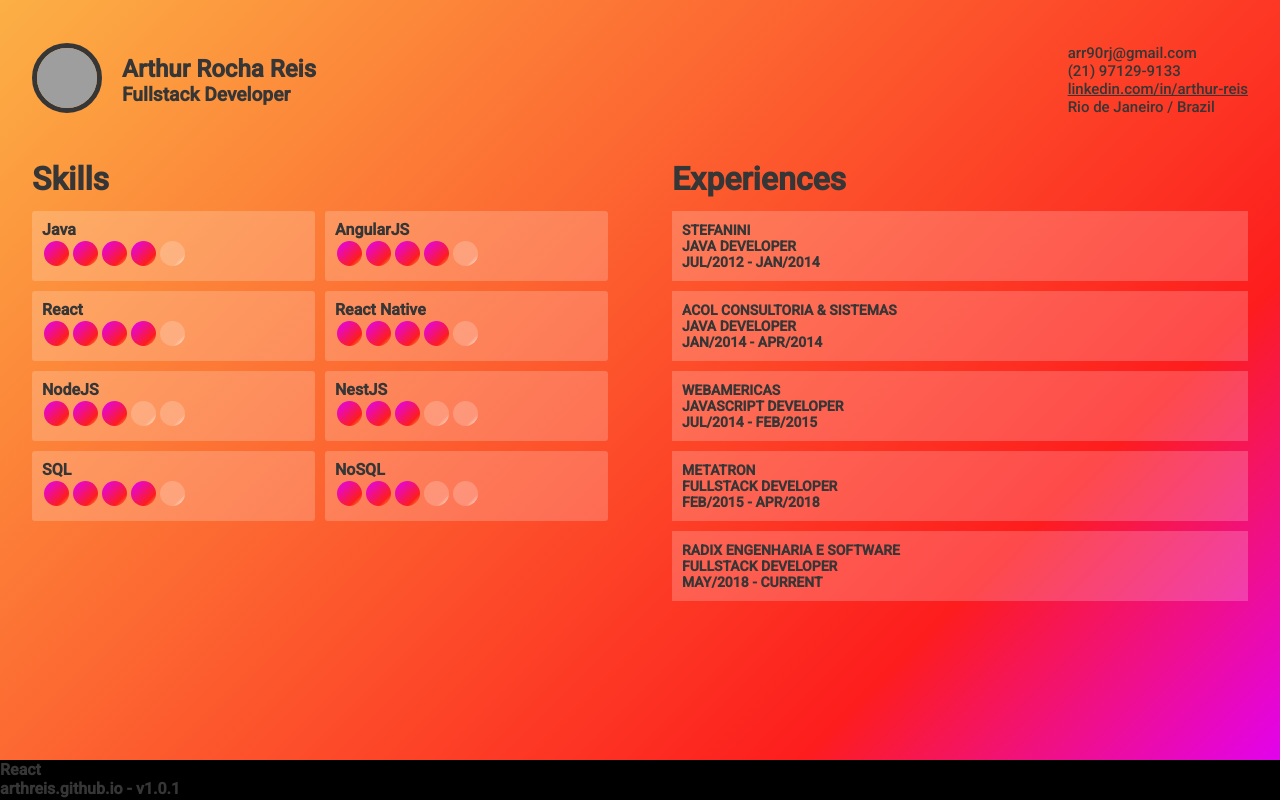
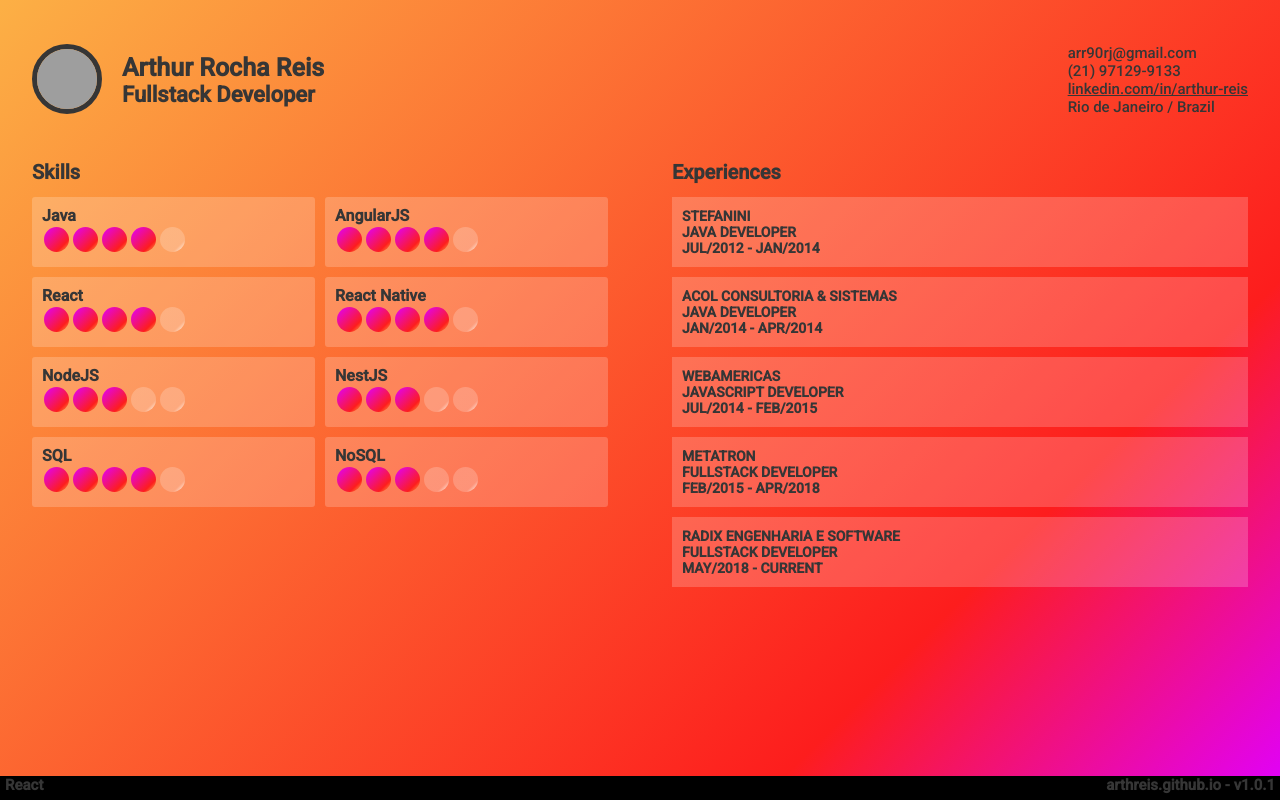
Before and after one commit to arthreis/arthreis.github.io, a React (Create React App) app: page / in a window 1280 px wide. Built offline with nearby package versions, Linux system fonts and the light colour scheme; grey boxes are pictures that could not be loaded.

Commit message:
ajuste na fonte

```diff
--- a/src/components/Footer/index.js
+++ b/src/components/Footer/index.js
@@ -5,8 +5,10 @@ import { Container } from './styles';
 const Footer = () => {
   return (
     <Container>
-      <div>React</div>
-      <div>{packageJson.name} - v{packageJson.version}</div>
+      <div style={{display: 'flex', justifyContent: 'space-between', marginLeft: 5, marginRight: 5}}>
+        <div>React</div>
+        <div>{packageJson.name} - v{packageJson.version}</div>
+      </div>
     </Container>
   )
 };
--- a/src/components/Footer/styles.js
+++ b/src/components/Footer/styles.js
@@ -4,4 +4,5 @@ export const Container = styled.div`
   background: #000;
   color: #112233;
   grid-area: f;
+  font-size: 1.5rem;
 `;
--- a/src/components/Header/components/contact.js
+++ b/src/components/Header/components/contact.js
@@ -19,7 +19,7 @@ export default Contact;
 
 const style = {
   fontWeight: '500',
-  fontSize: '15px',
+  fontSize: '1.5rem',
   display: 'flex',
   alignItems: 'center',
   justifyContent: 'flex-end',
--- a/src/components/Header/components/mainInfo.js
+++ b/src/components/Header/components/mainInfo.js
@@ -36,9 +36,9 @@ export default MainInfo;
 
 const nameStyle = {
   fontWeight: '700',
-  fontSize: '1.5rem'
+  fontSize: '2.5rem'
 };
 const functionStyle = {
   fontWeight: '700',
-  fontSize: '1.2rem'
+  fontSize: '2.2rem'
 };
--- a/src/components/cardExperience/styles.js
+++ b/src/components/cardExperience/styles.js
@@ -6,7 +6,7 @@ const Experience = styled.div`
 
   border: 0;
   color: #FFF;
-  font-size: 14px;
+  font-size: 1.4rem;
   text-transform: uppercase;
   font-weight: 700;
   cursor: default;
--- a/src/components/cardSkill/styles.js
+++ b/src/components/cardSkill/styles.js
@@ -6,7 +6,7 @@ export const Skill = styled.div`
   background-color: rgba(255, 255, 255, 0.2);
   border: 0;
   color: #FFF;
-  font-size: 16px;
+  font-size: 1.6rem;
   font-weight: 700;
   cursor: default;
   height: 70px;
--- a/src/pages/home/styles.js
+++ b/src/pages/home/styles.js
@@ -35,15 +35,15 @@ const colors = {
 const sizes = {
   small: css`
     height: 28px;
-    font-size: 12px;
+    font-size: 1.2rem;
   `,
   default: css`
     height: 36px;
-    font-size: 14px;
+    font-size: 1.4rem;
   `,
   big: css`
     height: 44px;
-    font-size: 18px;
+    font-size: 1.8rem;
   `,
 };
 
@@ -55,7 +55,7 @@ export const Container = styled.div`
   font-size: 1rem;
   font-weight: 700;
 
-  grid-template-rows: 20vh 75vh 5vh;
+  grid-template-rows: 20vh 77vh 3vh;
   grid-template-areas: "h h"
                        "c c"
                        "f f";
@@ -68,7 +68,7 @@ export const SkillsContainer = styled.div`
   border-radius: 3px;
   transition: background-color 0.15s ease;
   border: 0;
-  font-size: 12px;
+  font-size: 1.2rem;
   font-weight: 700;
 
   ${props => colors[props.color || 'default']}
@@ -81,7 +81,7 @@ export const ExperiencesContainer = styled.div`
   border-radius: 3px;
   transition: background-color 0.15s ease;
   border: 0;
-  font-size: 12px;
+  font-size: 1.2rem;
   font-weight: 700;
 
   ${props => colors[props.color || 'default']}
--- a/src/styles/global.js
+++ b/src/styles/global.js
@@ -15,6 +15,7 @@ export default createGlobalStyle`
   html {
     overflow-x: hidden;
     overflow-y: hidden;
+    font-size: 62.5%;
   }
 
   html, body, #root {
```
